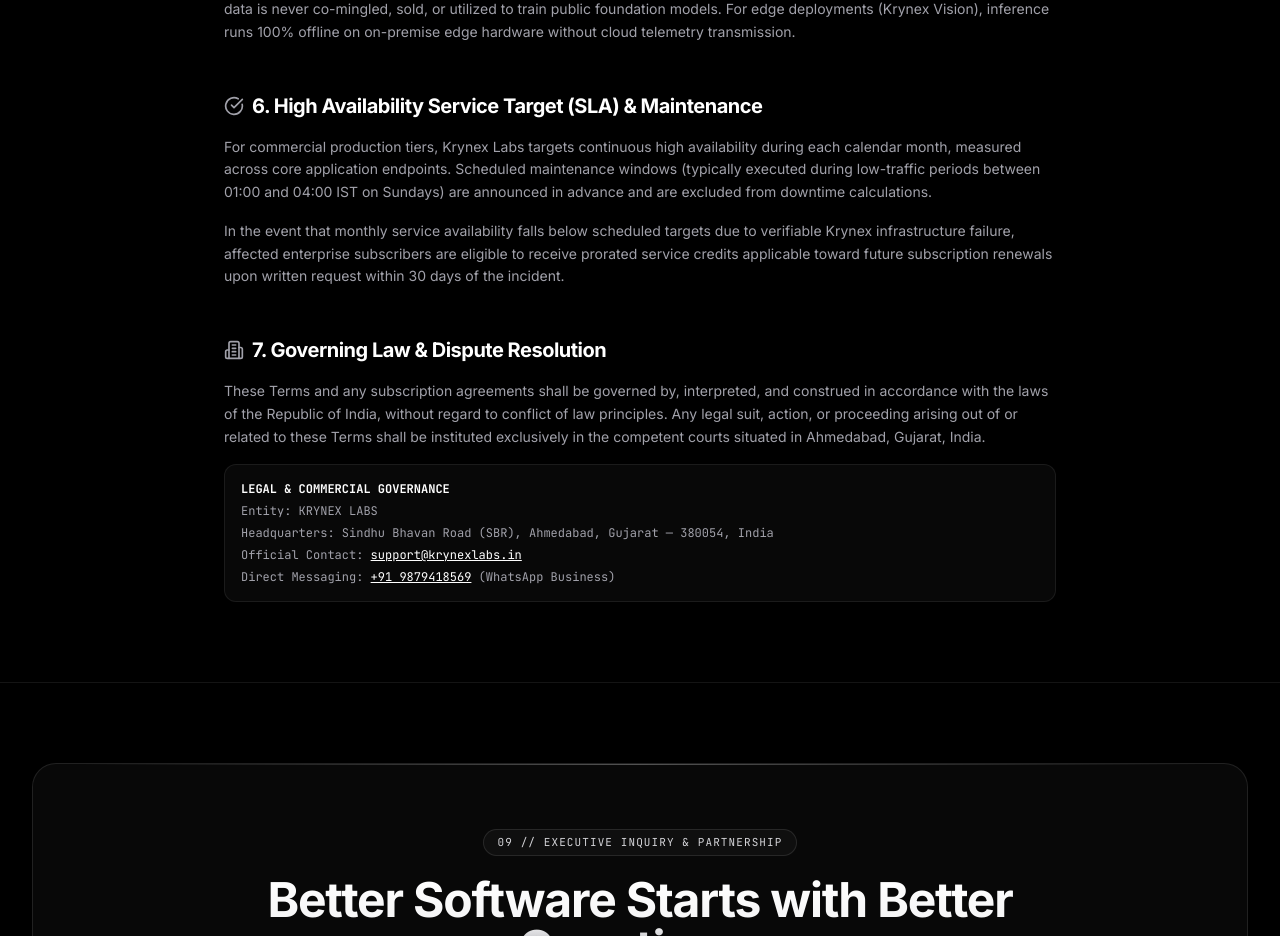
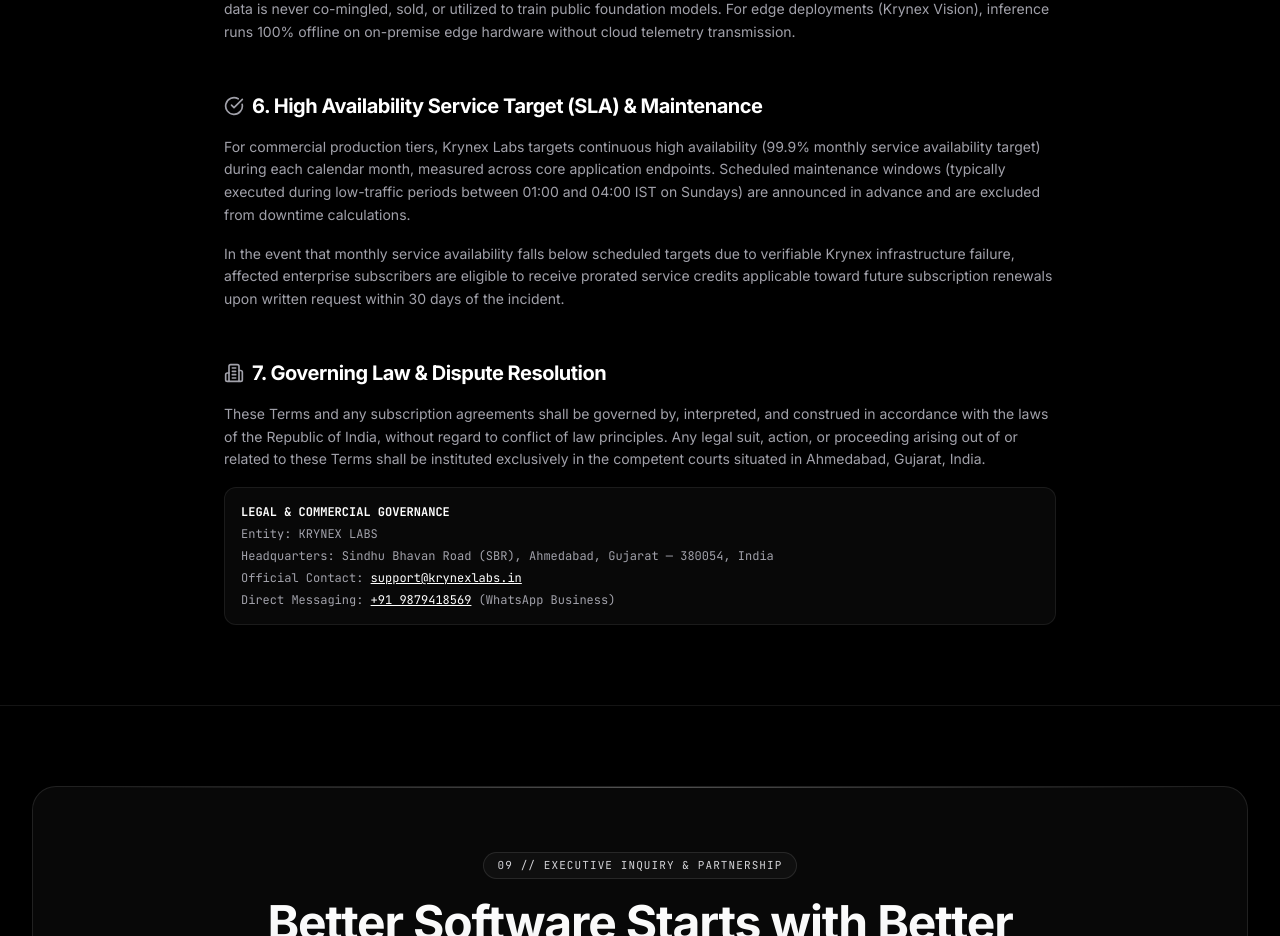
Before and after one commit to krynexlabs/krynex-labs-website, a Next.js app: page /terms in a window 1280 px wide. Shown: the part 1591-2527 px from the top of the page. Built offline with nearby package versions, Linux system fonts and the light colour scheme.

Commit message:
fix(terms): align 99.9% monthly SLA availability target in terms page

```diff
--- a/src/app/terms/page.tsx
+++ b/src/app/terms/page.tsx
@@ -143,7 +143,7 @@
               6. High Availability Service Target (SLA) &amp; Maintenance
             </h2>
             <p className="text-zinc-400 leading-relaxed">
-              For commercial production tiers, Krynex Labs targets continuous high availability during each calendar month, measured across core application endpoints. Scheduled maintenance windows (typically executed during low-traffic periods between 01:00 and 04:00 IST on Sundays) are announced in advance and are excluded from downtime calculations.
+              For commercial production tiers, Krynex Labs targets continuous high availability (99.9% monthly service availability target) during each calendar month, measured across core application endpoints. Scheduled maintenance windows (typically executed during low-traffic periods between 01:00 and 04:00 IST on Sundays) are announced in advance and are excluded from downtime calculations.
             </p>
             <p className="text-zinc-400 leading-relaxed">
               In the event that monthly service availability falls below scheduled targets due to verifiable Krynex infrastructure failure, affected enterprise subscribers are eligible to receive prorated service credits applicable toward future subscription renewals upon written request within 30 days of the incident.
```
